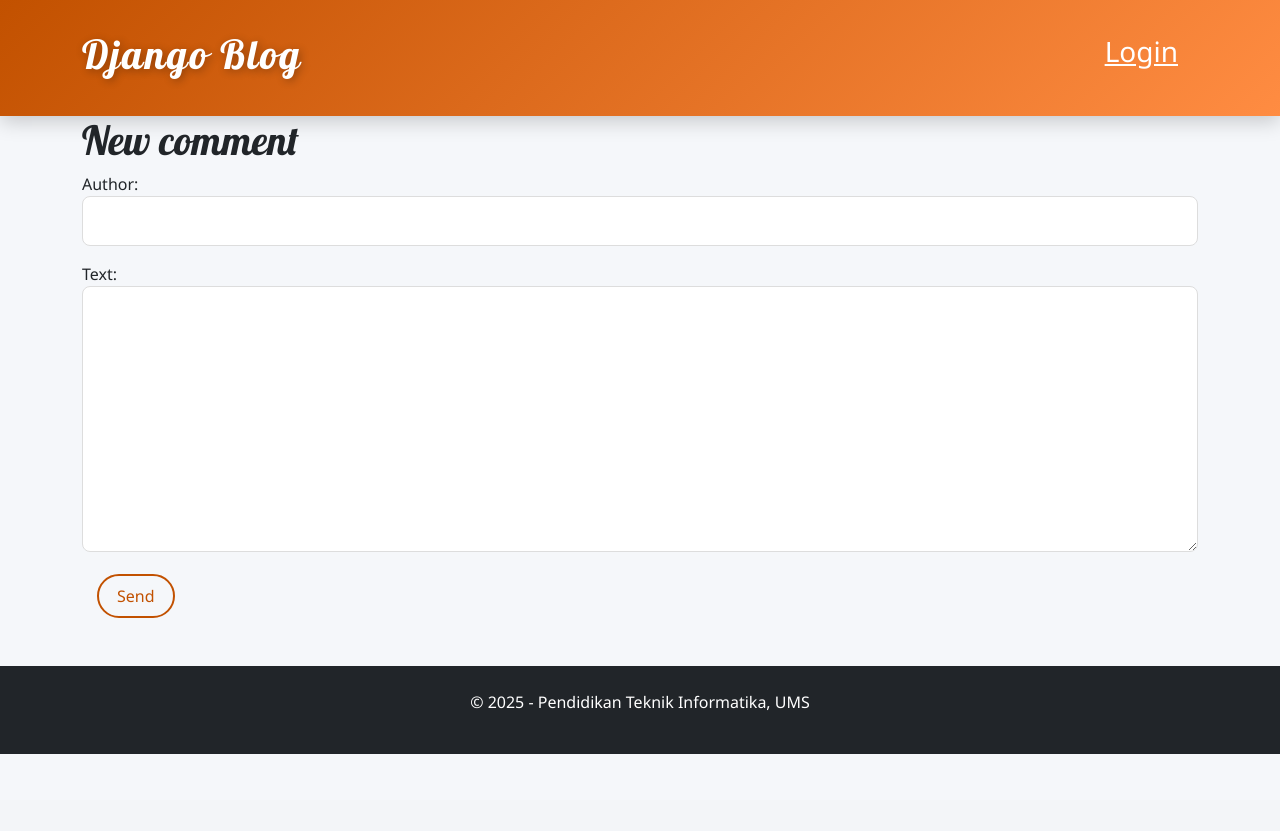
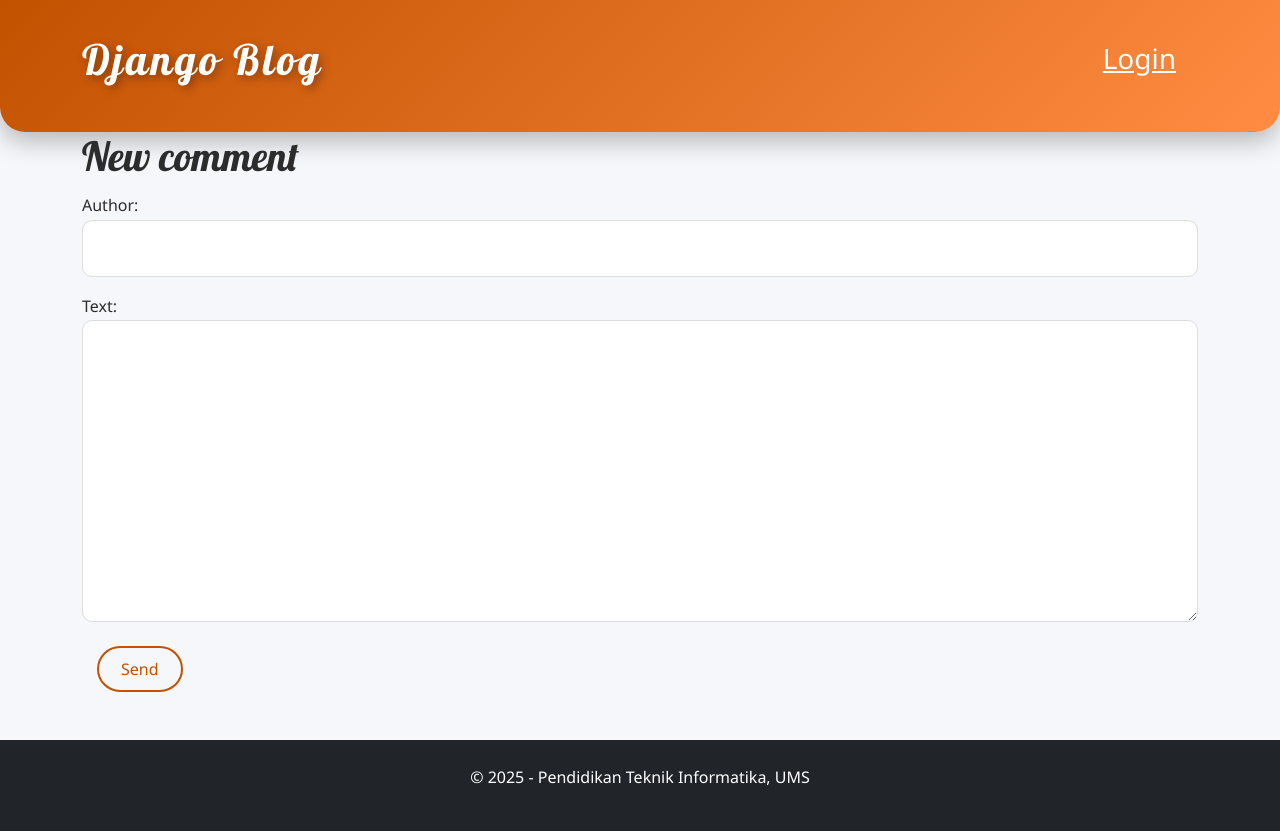
Before and after one commit to jafaryabdilah-hue/django-blog, a Django app: page /post/1/comment/ in a window 1280 px wide. Before the commit the page ends 754 px from the top, so only its background shows below. Run offline with Django 5.2, Linux system fonts and the light colour scheme; data comes from the database, SQL or seed files in the repository.

Commit message:
Enhance UI with modern CSS design

```diff
--- a/blog/static/css/blog.css
+++ b/blog/static/css/blog.css
@@ -1,28 +1,38 @@
 /* =========================
    GLOBAL STYLE
 ========================= */
+:root {
+    --primary: #C25100;
+    --secondary: #ff8c42;
+    --dark: #2c2c2c;
+    --light-bg: #f5f7fa;
+}
+
 body {
-    background: #f5f7fa;
+    background: var(--light-bg);
     font-family: 'Segoe UI', Tahoma, Geneva, Verdana, sans-serif;
+    color: var(--dark);
+    line-height: 1.7;
 }
 
 /* =========================
    HEADER
 ========================= */
 .page-header {
-    background: linear-gradient(135deg, #C25100, #ff8c42);
-    margin: 0;
-    padding: 30px 40px;
-    box-shadow: 0 5px 20px rgba(0,0,0,0.2);
+    background: linear-gradient(135deg, var(--primary), var(--secondary));
+    padding: 35px 45px;
+    box-shadow: 0 10px 25px rgba(0,0,0,0.25);
+    border-bottom-left-radius: 25px;
+    border-bottom-right-radius: 25px;
 }
 
 .page-header h1,
 .page-header h1 a {
     color: #ffffff;
-    font-size: 40px;
+    font-size: 42px;
+    letter-spacing: 3px;
     text-decoration: none;
-    letter-spacing: 2px;
-    text-shadow: 2px 2px 8px rgba(0,0,0,0.3);
+    text-shadow: 3px 3px 10px rgba(0,0,0,0.35);
 }
 
 /* =========================
@@ -30,10 +40,15 @@ body {
 ========================= */
 h1, h2, h3, h4 {
     font-family: 'Lobster', cursive;
+    margin-bottom: 12px;
+}
+
+h2 {
+    font-size: 30px;
 }
 
 .date {
-    color: #999;
+    color: #888;
     font-size: 14px;
 }
 
@@ -77,43 +114,73 @@ h1, h2, h3, h4 {
 .post-form textarea,
 .post-form input {
     width: 100%;
-    border-radius: 8px;
+    border-radius: 10px;
     border: 1px solid #ddd;
-    padding: 12px;
+    padding: 14px;
+    transition: border-color 0.3s ease, box-shadow 0.3s ease;
+}
+
+.post-form textarea:focus,
+.post-form input:focus {
+    border-color: var(--primary);
+    box-shadow: 0 0 0 4px rgba(194,81,0,0.15);
+    outline: none;
 }
 
 /* =========================
    MENU
 ========================= */
-.top-menu,
-.top-menu:hover {
+.top-menu {
     color: #ffffff;
     float: right;
     font-size: 28px;
-    margin-right: 20px;
-    transition: transform 0.3s ease;
+    margin-right: 22px;
+    transition: transform 0.3s ease, opacity 0.3s ease;
 }
 
 .top-menu:hover {
     transform: scale(1.15);
+    opacity: 0.85;
+    color: #ffffff;
 }
 
 /* =========================
    BUTTON
 ========================= */
 .btn-secondary {
-    color: #C25100;
+    color: var(--primary);
     background: transparent;
-    border: 2px solid #C25100;
+    border: 2px solid var(--primary);
     border-radius: 30px;
-    padding: 8px 18px;
+    padding: 9px 22px;
     margin-left: 15px;
+    font-weight: 500;
     transition: all 0.3s ease;
 }
 
 .btn-secondary:hover {
     color: #ffffff;
-    background: linear-gradient(135deg, #C25100, #ff8c42);
+    background: linear-gradient(135deg, var(--primary), var(--secondary));
     border-color: transparent;
-    box-shadow: 0 8px 20px rgba(194,81,0,0.4);
+    box-shadow: 0 10px 25px rgba(194,81,0,0.45);
 }
+
+/* =========================
+   RESPONSIVE
+========================= */
+@media (max-width: 768px) {
+    .page-header {
+        padding: 25px;
+        text-align: center;
+    }
+
+    .top-menu {
+        float: none;
+        display: inline-block;
+        margin: 10px;
+    }
+
+    .post {
+        padding: 22px;
+    }
+}
```
Also changed, not shown: other parts of blog/static/css/blog.css (+30 -8 lines).
